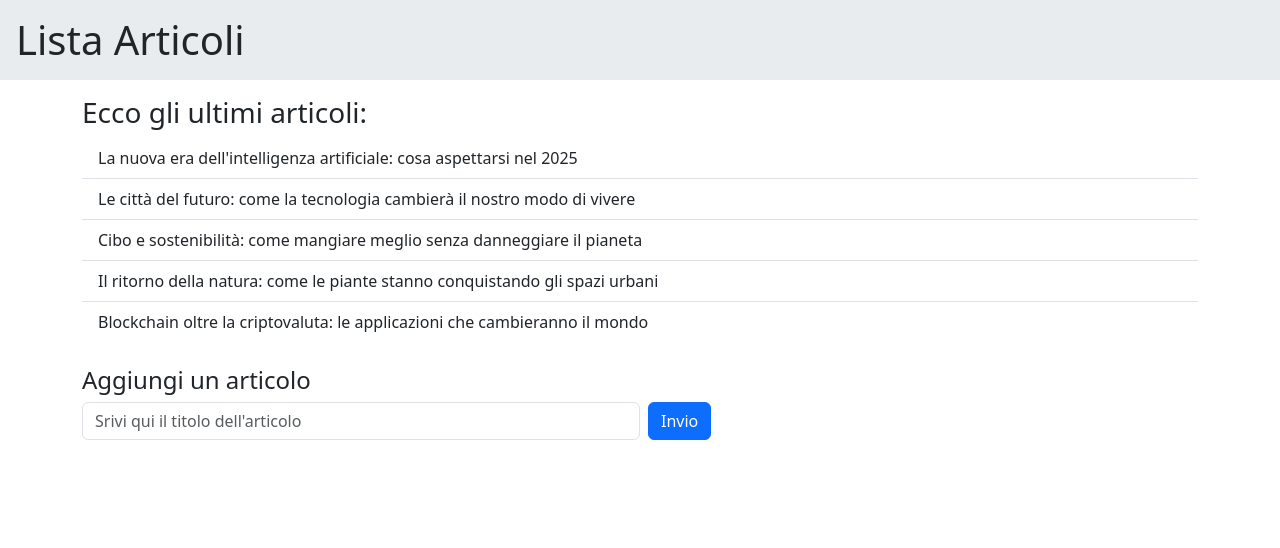
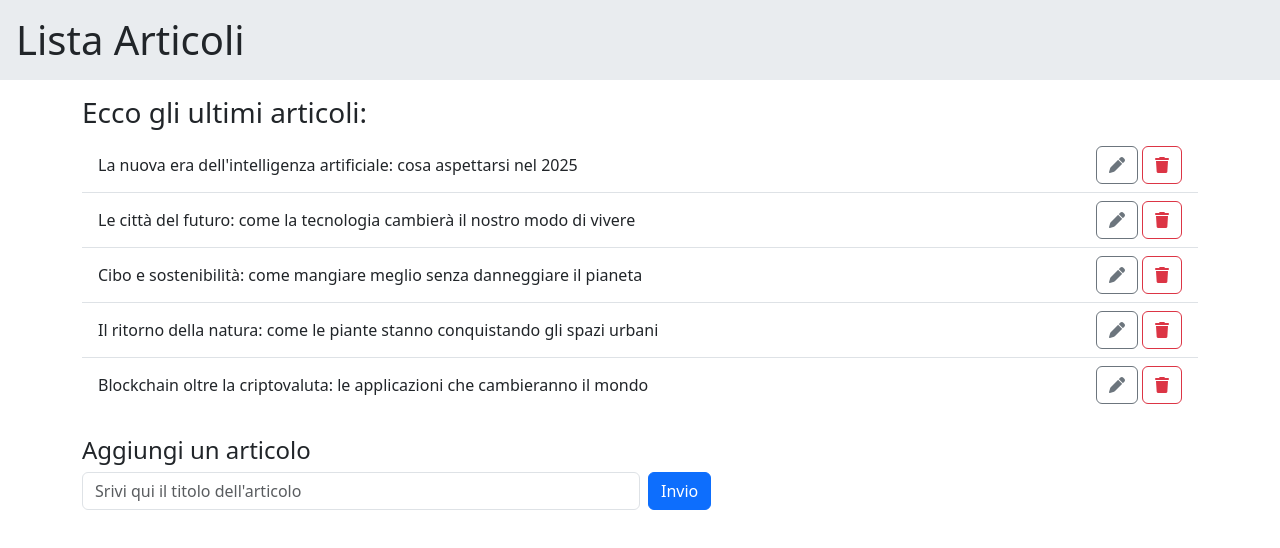
Before and after one commit to fabiodagostino27/react-form, a React (Vite) app: page / in a window 1280 px wide. Shown: the top 548 px of the page. Built offline with nearby package versions, Linux system fonts and the light colour scheme.

Commit message:
ADD. remove article on click

```diff
--- a/index.html
+++ b/index.html
@@ -7,6 +7,7 @@
     <title>React Blog Form</title>
 
     <link rel="stylesheet" href="https://cdn.jsdelivr.net/npm/bootstrap@5.3.3/dist/css/bootstrap.min.css">
+    <link rel="stylesheet" href="https://cdnjs.cloudflare.com/ajax/libs/font-awesome/6.7.2/css/all.min.css" integrity="sha512-Evv84Mr4kqVGRNSgIGL/F/aIDqQb7xQ2vcrdIwxfjThSH8CSR7PBEakCr51Ck+w+/U6swU2Im1vVX0SVk9ABhg==" crossorigin="anonymous" referrerpolicy="no-referrer" />
   </head>
   <body>
     <div id="root"></div>
--- a/src/components/Article.jsx
+++ b/src/components/Article.jsx
@@ -1,5 +1,18 @@
 export const Article = (props) => {
+    const {articlesArray, setArticlesArray} = props;
+
+    const removeArticle = (i) => {
+        const updatedArray = articlesArray.filter((element, index) => index !== i);
+        setArticlesArray(updatedArray);
+    };
+
     return (
-        <li className="list-group-item">{props.article}</li>
+        <li className="list-group-item d-flex justify-content-between align-items-center">
+            {props.article}
+            <div>
+                <button className="btn btn-outline-secondary me-1"><i className="fa-solid fa-pen"></i></button>
+                <button className="btn btn-outline-danger" onClick={() => removeArticle(props.articleIndex)}><i className="fa-solid fa-trash"></i></button>
+            </div>
+        </li>
     )
 }
--- a/src/components/Form.jsx
+++ b/src/components/Form.jsx
@@ -4,7 +4,7 @@ export const Form = (props) => {
     const handleSubmit = () => {
         event.preventDefault();
         setArticlesArray([...articlesArray, newArticle]);
-        console.log(articlesArray)
+        setNewArticle("")
     }
 
     return (
--- a/src/components/Main.jsx
+++ b/src/components/Main.jsx
@@ -12,7 +12,7 @@ export const Main = (props) => {
         <main className="container">
             <h3>Ecco gli ultimi articoli:</h3>
             <ul className="list-group list-group-flush mb-4">
-                {articlesArray.map((element, i) => <Article key={i} article={element}/>)}
+                {articlesArray.map((element, i) => <Article key={i} articleIndex={i} article={element} articlesArray={articlesArray} setArticlesArray={setArticlesArray}/>)}
             </ul>
             <Form newArticle={newArticle} setNewArticle={setNewArticle} articlesArray={articlesArray} setArticlesArray={setArticlesArray}/>
         </main>
```
